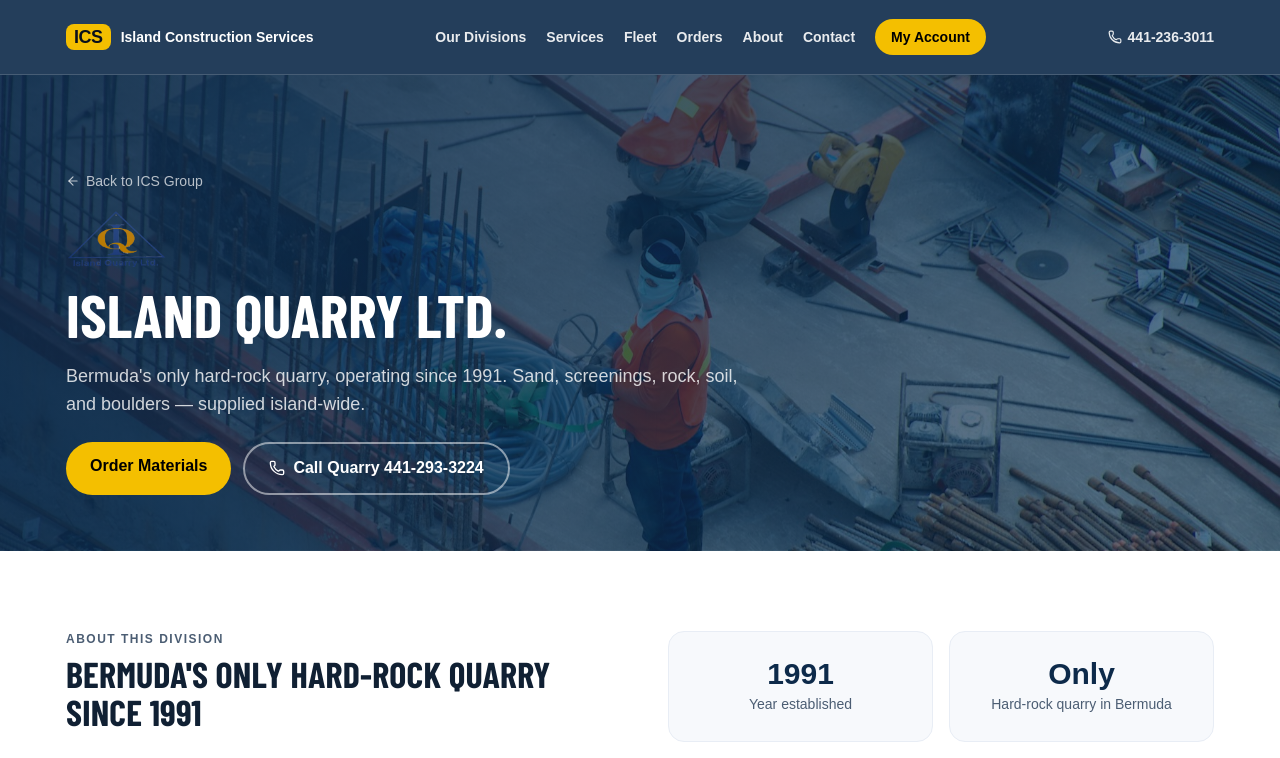
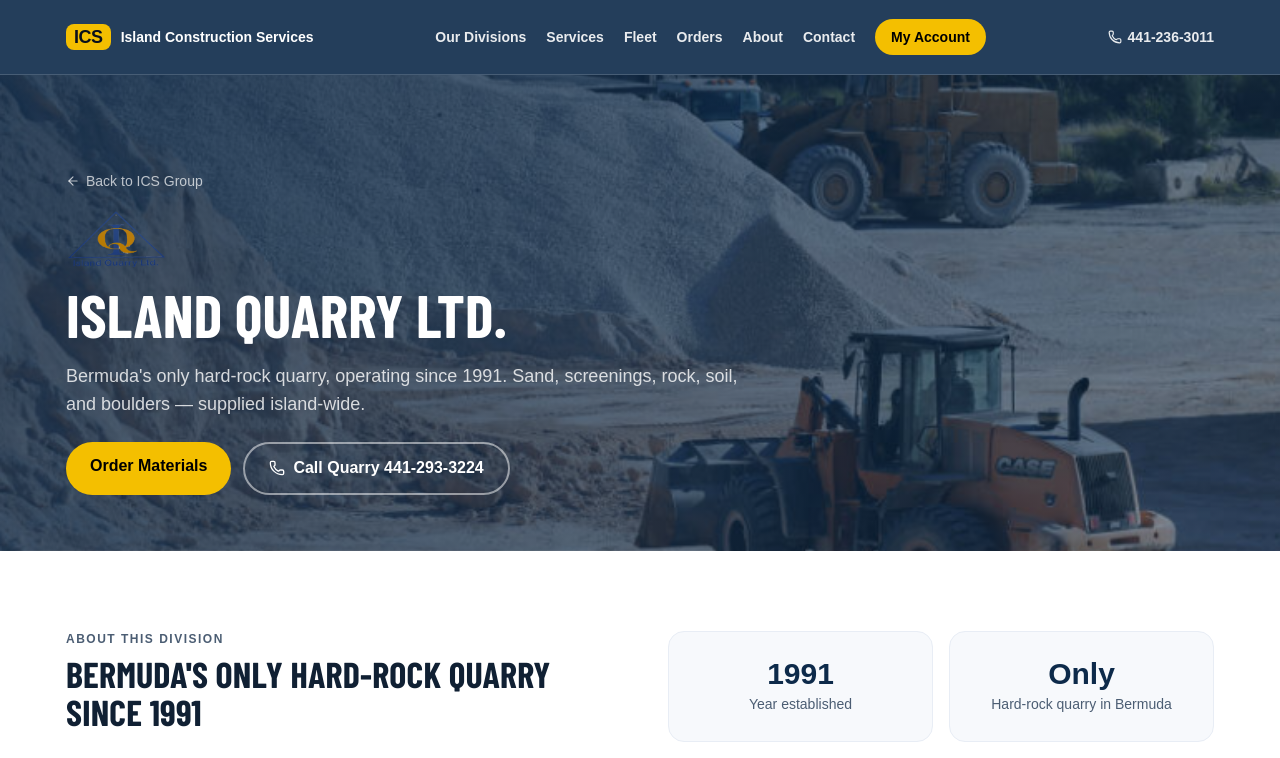
Before and after one commit to Markinbda/ICS, a Next.js app in the folder ics-web/: page /divisions/quarry in a window 1280 px wide. Shown: the top 758 px of the page. Built offline with nearby package versions, Linux system fonts and the light colour scheme; a web font is replaced by a local one.

Commit message:
Use orders quarry image as quarry division hero backdrop

```diff
--- a/ics-web/app/divisions/quarry/page.tsx
+++ b/ics-web/app/divisions/quarry/page.tsx
@@ -14,7 +14,7 @@
       {/* Hero */}
       <section
         className="relative min-h-[56vh] flex items-end pb-14 pt-24 text-white"
-        style={{ backgroundImage: "linear-gradient(120deg,rgba(13,42,74,0.92),rgba(13,42,74,0.6)),url('/images/division-quarry-hero.jpg')", backgroundSize: "cover", backgroundPosition: "center" }}
+        style={{ backgroundImage: "linear-gradient(120deg,rgba(13,42,74,0.82),rgba(13,42,74,0.5)),url('/images/quarry.png')", backgroundSize: "cover", backgroundPosition: "center" }}
       >
         <div className="relative z-10 max-w-[1180px] mx-auto px-4 w-full">
           <Link href="/" className="inline-flex items-center gap-1.5 text-white/70 hover:text-white text-sm mb-5 transition-colors">
```
